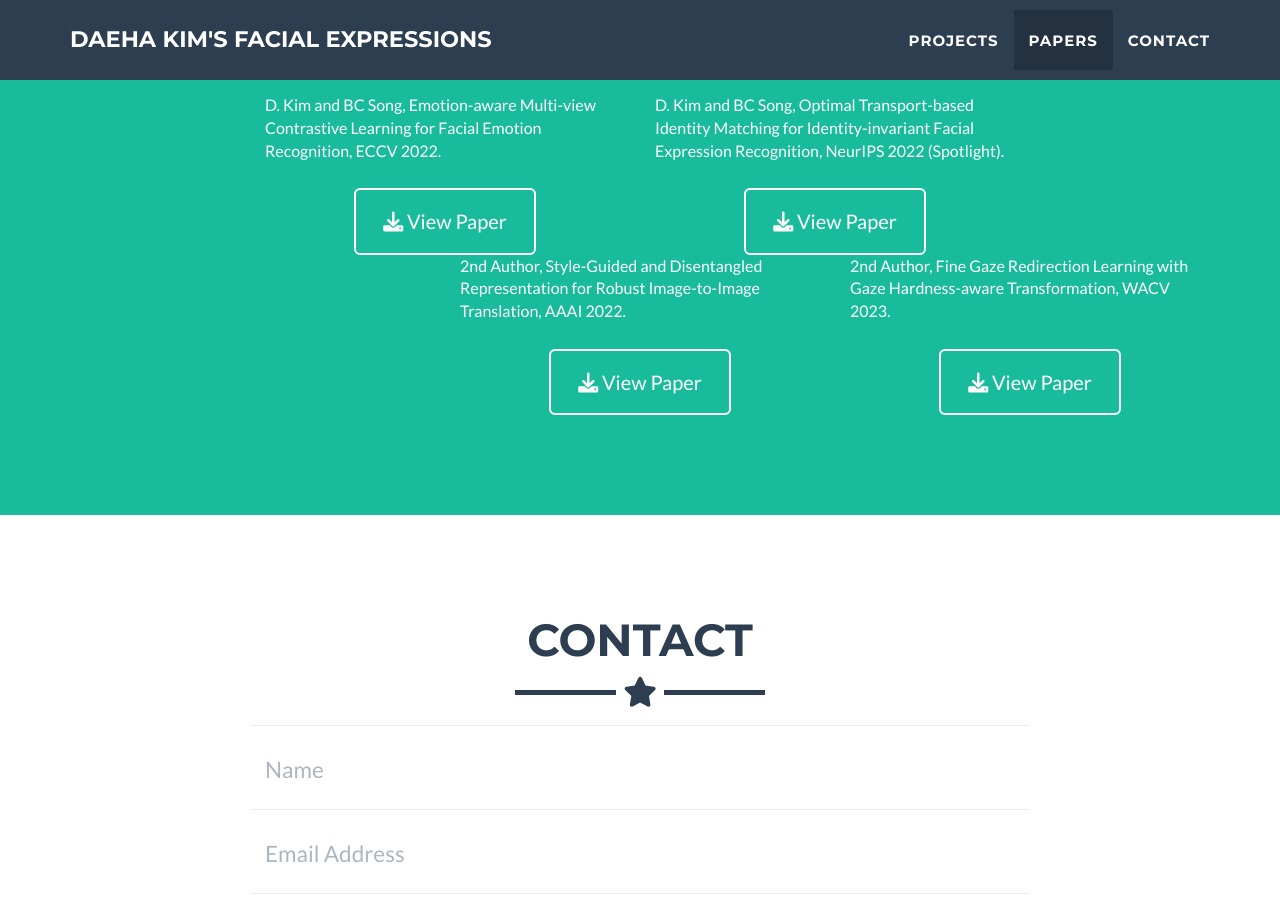
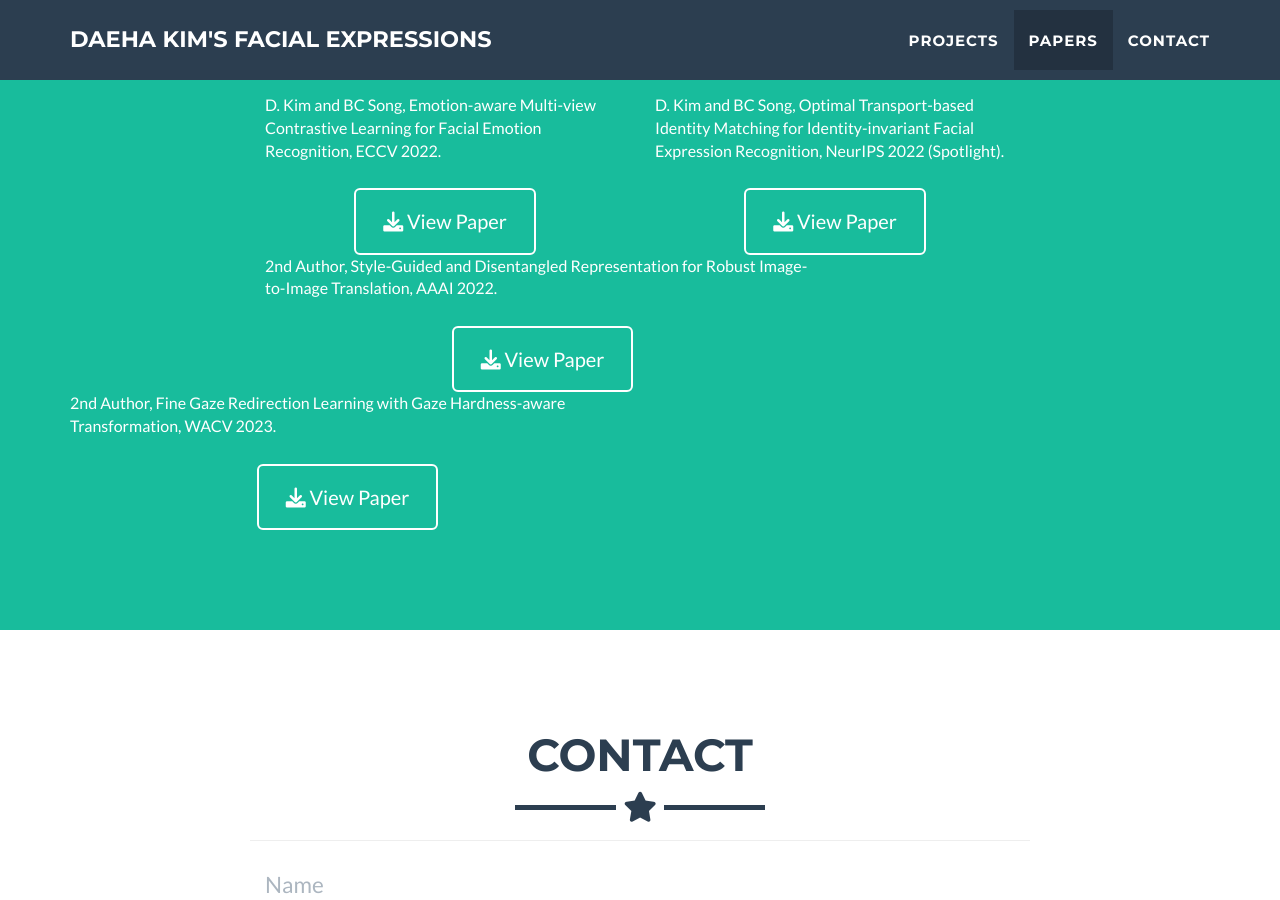
Before and after one commit to kdhht2334/kdhht2334.github.io, a Jekyll site: the page built from _posts/2014-07-18-project-1.markdown, in a window 1280 px wide and 900 px high, scrolled down 2463 px. Built offline with Jekyll 4.4.1, drawn with Linux system fonts in a browser that asks for light colours.

Commit message:
fix margin in paper section
fix margin in paper section

```diff
--- a/_includes/about.html
+++ b/_includes/about.html
@@ -27,7 +27,7 @@
       </div>
     </div>
     <div class="row">
-      <div class="col-lg-4 col-lg-offset-4">
+      <div class="col-lg-6 col-lg-offset-2">
         <p>2nd Author, Style-Guided and Disentangled Representation for Robust Image-to-Image Translation, AAAI 2022.</p>
         <div class="col-lg-8 col-lg-offset-2 text-center">
           <a href="https://ojs.aaai.org/index.php/AAAI/article/view/19924" class="btn btn-lg btn-outline">
@@ -35,7 +35,7 @@
           </a>
         </div>
       </div>
-      <div class="col-lg-4">
+      <div class="col-lg-6">
         <p>2nd Author, Fine Gaze Redirection Learning with Gaze Hardness-aware Transformation, WACV 2023.</p>
         <div class="col-lg-8 col-lg-offset-2 text-center">
           <a href="https://openaccess.thecvf.com/content/WACV2023/papers/Park_Fine_Gaze_Redirection_Learning_With_Gaze_Hardness-Aware_Transformation_WACV_2023_paper.pdf" class="btn btn-lg btn-outline">
```
